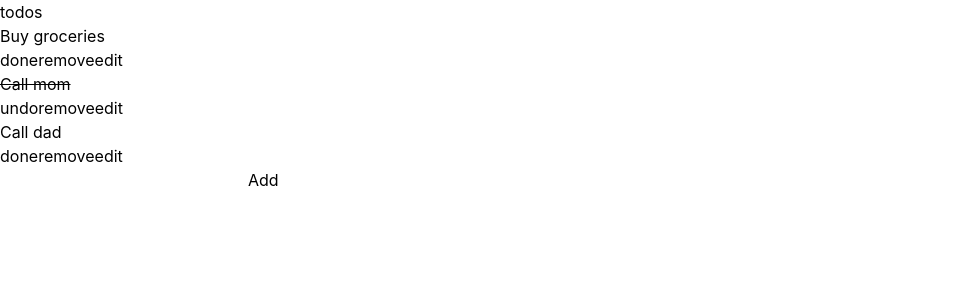
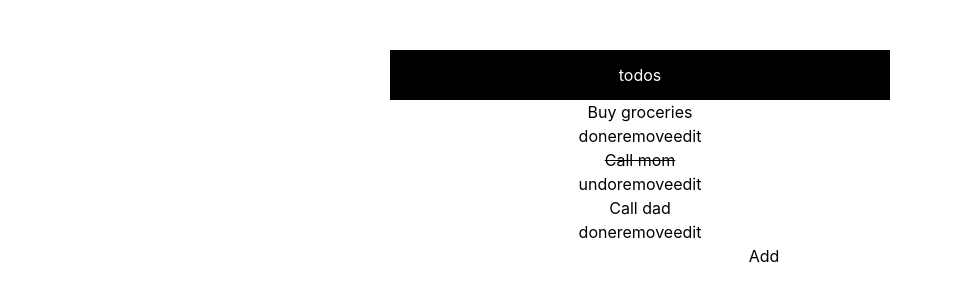
Before and after one commit to Ameer2000Mzori/Todo-List-React, a React (Create React App) app: page / in a window 1280 px wide. Shown: the top 300 px of the page, without its empty margins (0-953 px from the left). Built offline with nearby package versions, Linux system fonts and the light colour scheme.

Commit message:
header / todos wrap and title styled with tailwindcss

```diff
--- a/src/component/Todo.jsx
+++ b/src/component/Todo.jsx
@@ -60,8 +60,9 @@ export default function Todo() {
   }
 
   return (
-    <>
-      <div>
+    <div className="h-[100dvh] w-[100dvw] flex flex-col text-center items-center justify-center">
+      <div className="w-[500px] h-[700px] flex flex-col text-center items-center">
+        <div className="h-[50px] w-[100%] bg-black text-white flex flex-col text-center ietms-center justify-center">
           <h1>todos</h1>
         </div>
         <div>
@@ -106,6 +107,7 @@ export default function Todo() {
           />
           <button onClick={addTodo}>Add</button>
         </div>
-    </>
+      </div>
+    </div>
   )
 }
```
Lines whose indentation alone changed are shown as unchanged.
